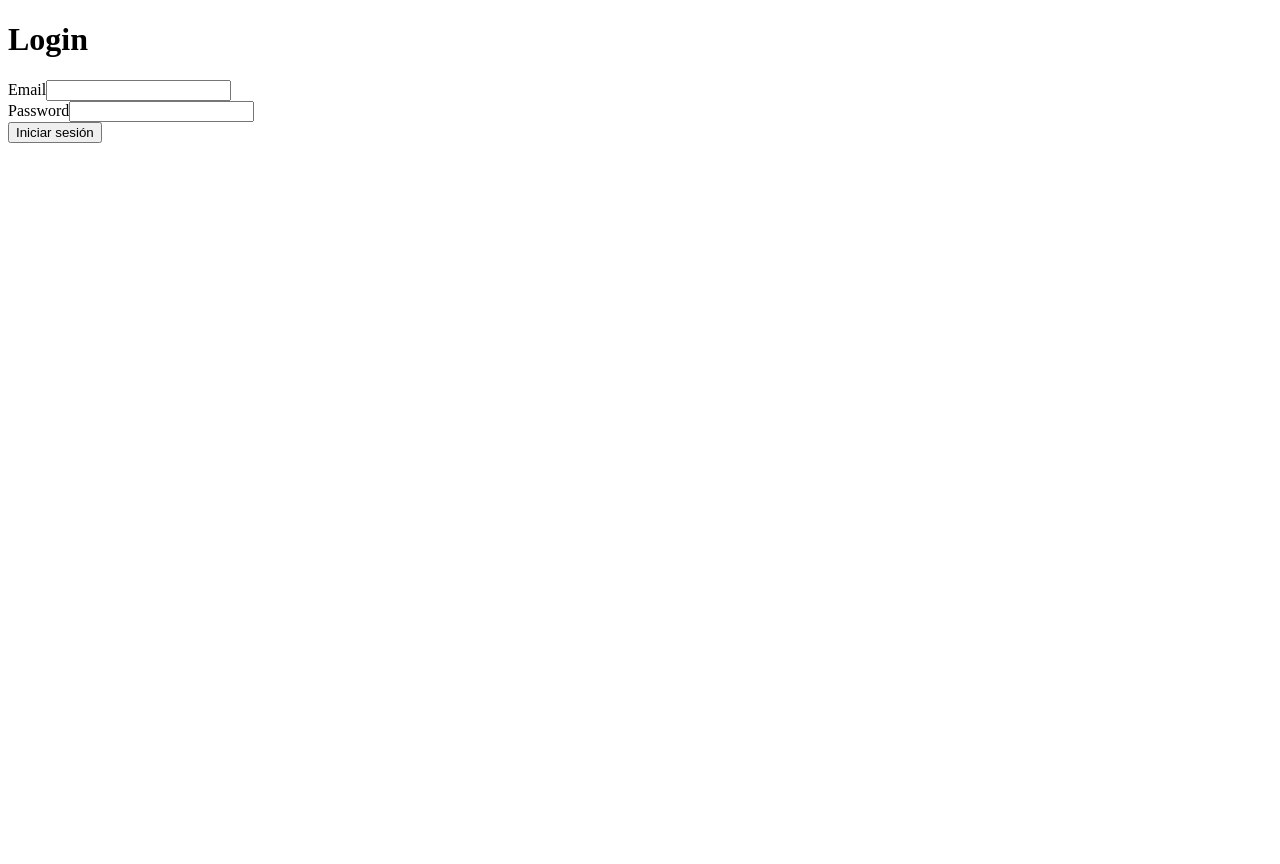
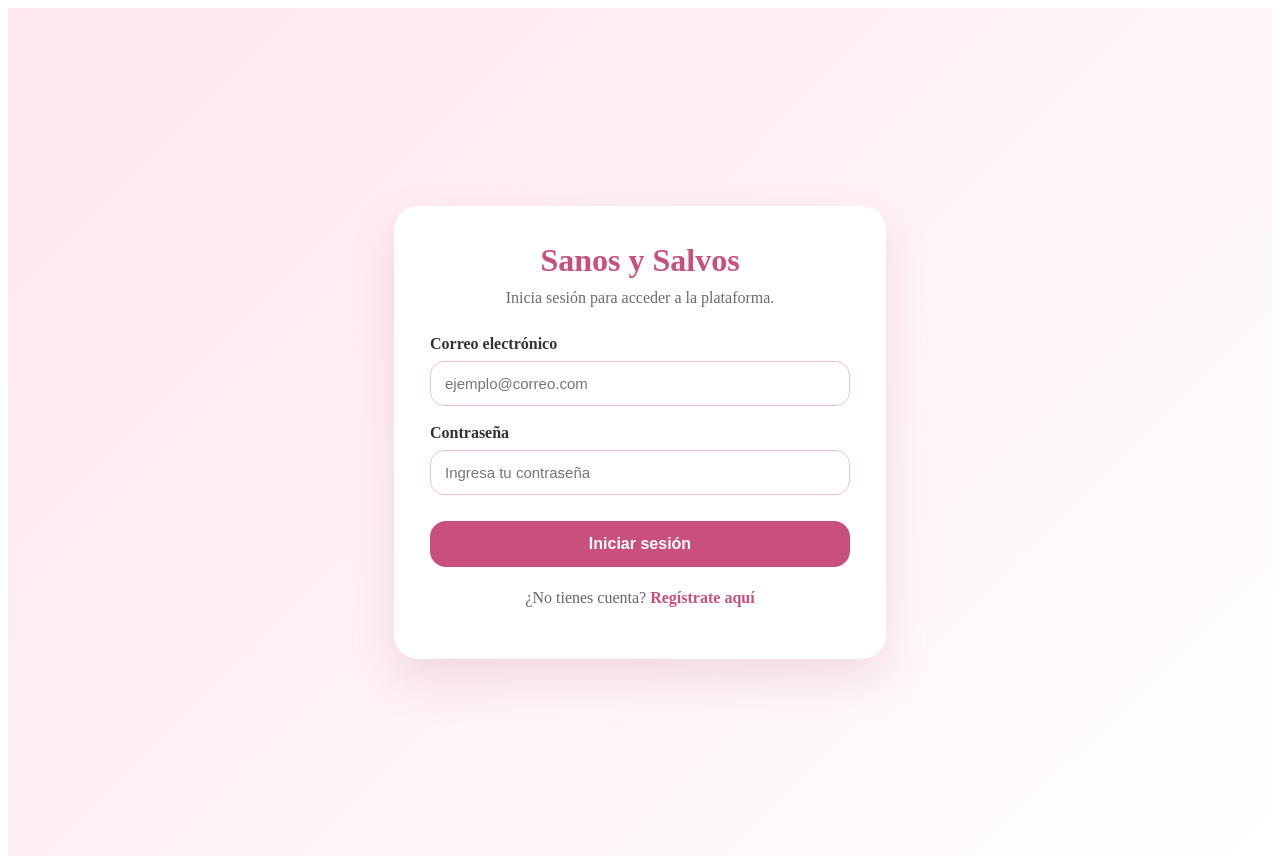
Before and after one commit to matyu111/sanos-y-salvos-frontend, a React (Vite) app: page /login in a window 1280 px wide. Before the commit the page ends 800 px from the top, so only its background shows below. Built offline with nearby package versions, Linux system fonts and the light colour scheme.

Commit message:
feat: mejora interfaz visual del login

```diff
--- a/src/pages/Login.jsx
+++ b/src/pages/Login.jsx
@@ -1,13 +1,15 @@
 import { useState } from "react";
-import { Navigate, useNavigate } from "react-router-dom";
+import { Link, Navigate, useNavigate } from "react-router-dom";
 
 import { loginUsuario } from "../services/authService";
+import "../styles/auth.css";
 
 function Login() {
   const navigate = useNavigate();
   const [email, setEmail] = useState("");
   const [password, setPassword] = useState("");
   const [error, setError] = useState("");
+  const [cargando, setCargando] = useState(false);
   const token = localStorage.getItem("token");
 
   if (token) {
@@ -17,47 +19,64 @@ function Login() {
   const handleSubmit = async (event) => {
     event.preventDefault();
     setError("");
+    setCargando(true);
 
     try {
       const data = await loginUsuario({ email, password });
       localStorage.setItem("token", data.token);
       navigate("/dashboard");
     } catch (err) {
-      setError("No se pudo iniciar sesión. Verifica tus credenciales.");
+      setError("No se pudo iniciar sesión. Verifica tu correo y contraseña.");
+    } finally {
+      setCargando(false);
     }
   };
 
   return (
-    <div>
-      <h1>Login</h1>
-      <form onSubmit={handleSubmit}>
-        <div>
-          <label htmlFor="email">Email</label>
+    <main className="auth-page">
+      <section className="auth-card">
+        <div className="auth-header">
+          <h1>Sanos y Salvos</h1>
+          <p>Inicia sesión para acceder a la plataforma.</p>
+        </div>
+
+        <form className="auth-form" onSubmit={handleSubmit}>
+          <div className="form-group">
+            <label htmlFor="email">Correo electrónico</label>
             <input
               id="email"
               type="email"
+              placeholder="ejemplo@correo.com"
               value={email}
               onChange={(event) => setEmail(event.target.value)}
               required
             />
           </div>
 
-        <div>
-          <label htmlFor="password">Password</label>
+          <div className="form-group">
+            <label htmlFor="password">Contraseña</label>
             <input
               id="password"
               type="password"
+              placeholder="Ingresa tu contraseña"
               value={password}
               onChange={(event) => setPassword(event.target.value)}
               required
             />
           </div>
 
-        <button type="submit">Iniciar sesión</button>
+          {error && <p className="auth-error">{error}</p>}
+
+          <button className="auth-button" type="submit" disabled={cargando}>
+            {cargando ? "Ingresando..." : "Iniciar sesión"}
+          </button>
         </form>
 
-      {error && <p>{error}</p>}
-    </div>
+        <p className="auth-link">
+          ¿No tienes cuenta? <Link to="/register">Regístrate aquí</Link>
+        </p>
+      </section>
+    </main>
   );
 }
 
--- /dev/null
+++ b/src/styles/auth.css
@@ -0,0 +1,108 @@
+.auth-page {
+  min-height: 100vh;
+  display: flex;
+  align-items: center;
+  justify-content: center;
+  padding: 24px;
+  background: linear-gradient(135deg, #ffe6ef, #ffffff);
+}
+
+.auth-card {
+  width: 100%;
+  max-width: 420px;
+  padding: 36px;
+  border-radius: 24px;
+  background: #ffffff;
+  box-shadow: 0 20px 45px rgba(180, 90, 120, 0.18);
+}
+
+.auth-header {
+  text-align: center;
+  margin-bottom: 28px;
+}
+
+.auth-header h1 {
+  margin: 0;
+  color: #c94f7c;
+  font-size: 32px;
+}
+
+.auth-header p {
+  margin-top: 10px;
+  color: #6b6b6b;
+}
+
+.auth-form {
+  display: flex;
+  flex-direction: column;
+  gap: 18px;
+}
+
+.form-group {
+  display: flex;
+  flex-direction: column;
+  gap: 8px;
+}
+
+.form-group label {
+  font-weight: 600;
+  color: #333333;
+}
+
+.form-group input {
+  padding: 13px 14px;
+  border: 1px solid #f0bfd0;
+  border-radius: 14px;
+  font-size: 15px;
+  outline: none;
+}
+
+.form-group input:focus {
+  border-color: #c94f7c;
+  box-shadow: 0 0 0 3px rgba(201, 79, 124, 0.12);
+}
+
+.auth-button {
+  margin-top: 8px;
+  padding: 14px;
+  border: none;
+  border-radius: 16px;
+  background: #c94f7c;
+  color: #ffffff;
+  font-size: 16px;
+  font-weight: 700;
+  cursor: pointer;
+}
+
+.auth-button:disabled {
+  opacity: 0.7;
+  cursor: not-allowed;
+}
+
+.auth-button:hover:not(:disabled) {
+  background: #b9436d;
+}
+
+.auth-error {
+  padding: 12px;
+  border-radius: 12px;
+  background: #ffe7e7;
+  color: #b42318;
+  font-size: 14px;
+}
+
+.auth-link {
+  margin-top: 22px;
+  text-align: center;
+  color: #666666;
+}
+
+.auth-link a {
+  color: #c94f7c;
+  font-weight: 700;
+  text-decoration: none;
+}
+
+.auth-link a:hover {
+  text-decoration: underline;
+}
```
Lines whose indentation alone changed are shown as unchanged.
